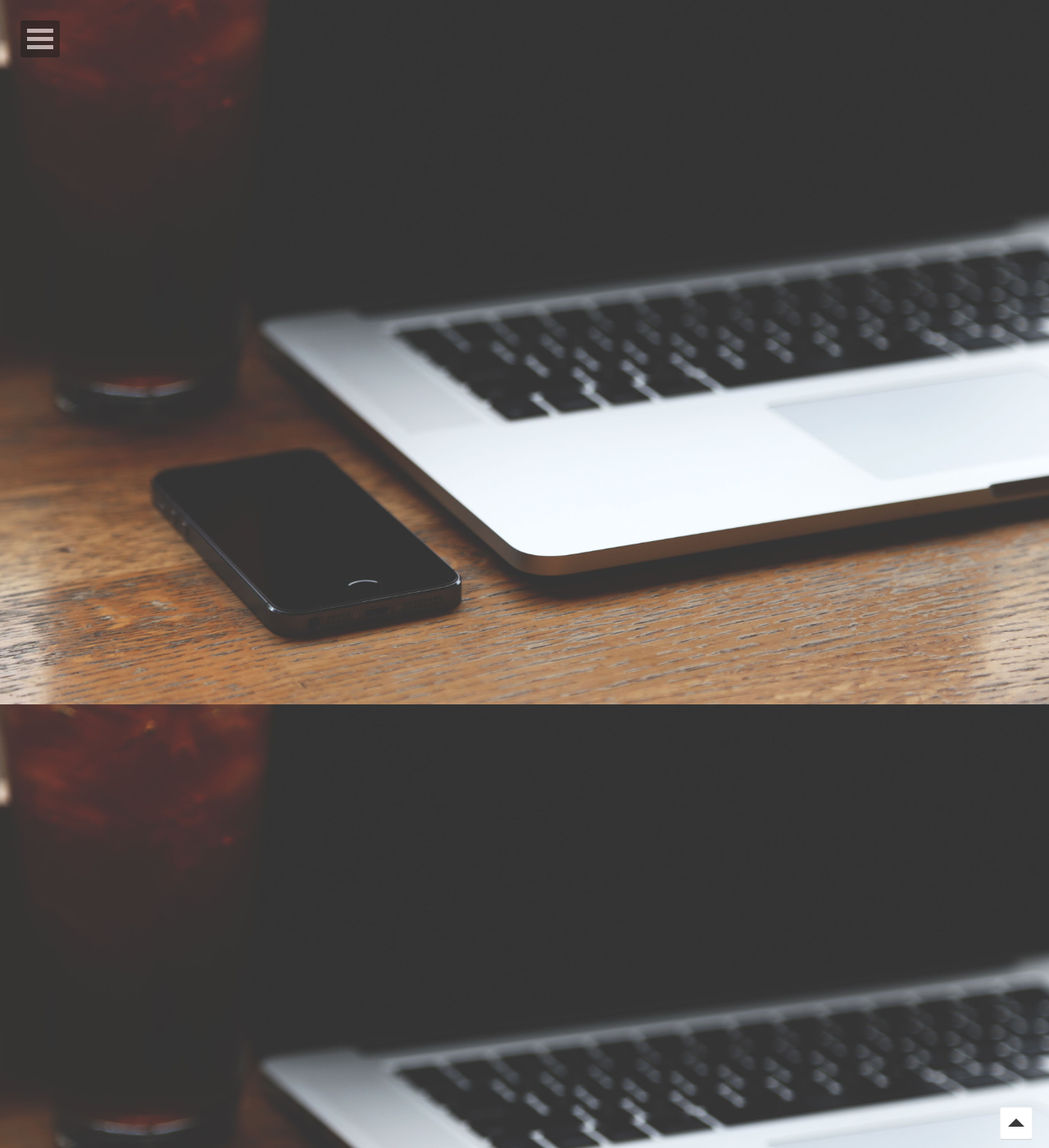
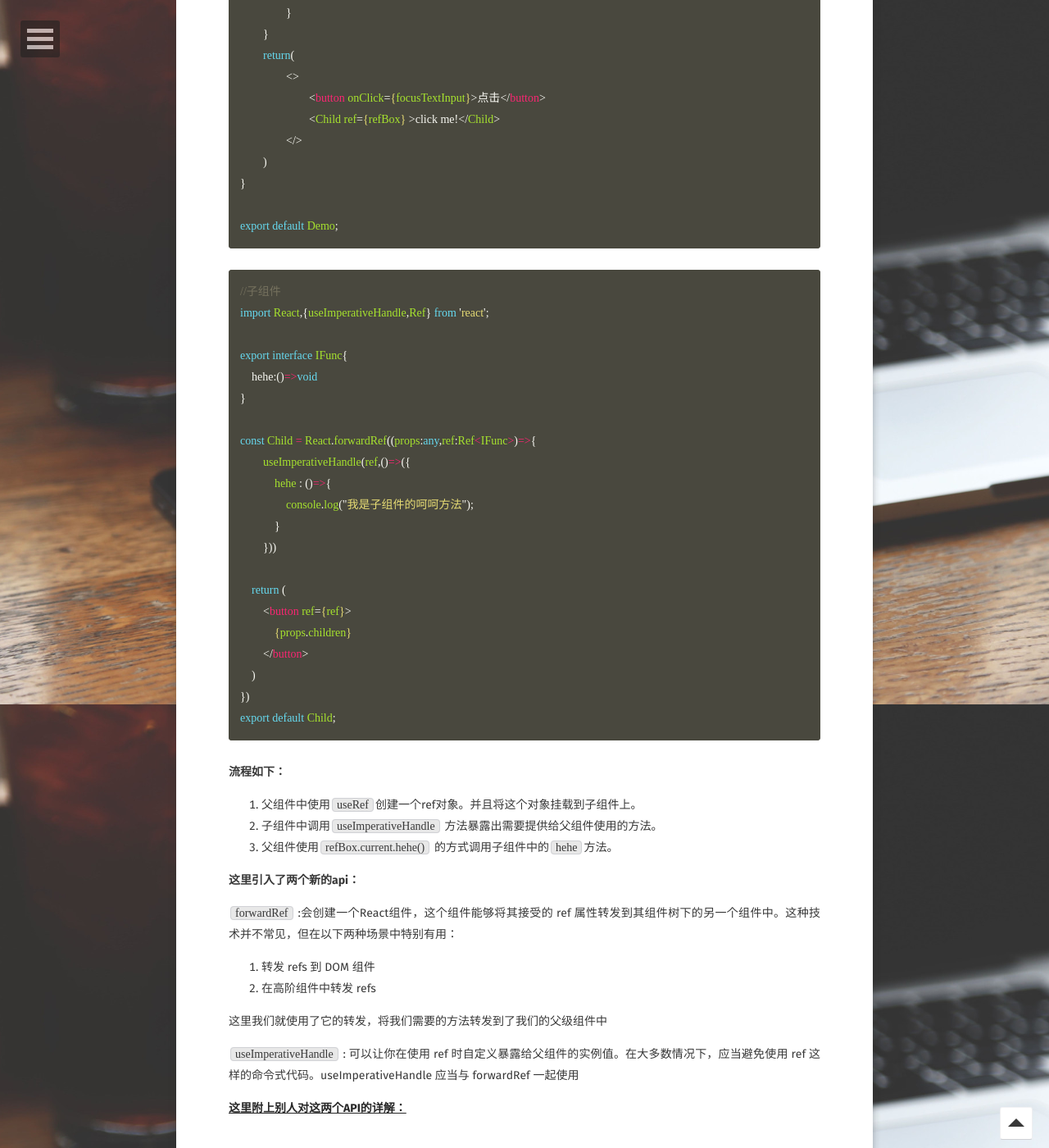
Before and after one commit to thomas-void0/lmxyjy.github.io, a Jekyll site: the page built from _posts/2019-12-31-react-hooks中的一些问题.md, in a window 1280 px wide and 1400 px high, scrolled down 3641 px. Shown: the whole window at 82% size. Built offline with Jekyll 4.4.1, drawn with Linux system fonts in a browser that asks for light colours; some web fonts are replaced; comment, search, counter and statistics services are not loaded; some of the changed text lies outside the part shown.

Commit message:
如何在父组件中调用子组件的方法

`````diff
--- a/_posts/2019-12-31-react-hooks中的一些问题.md
+++ b/_posts/2019-12-31-react-hooks中的一些问题.md
@@ -113,3 +113,79 @@ react官方对其的解释是:
 **问题二，在函数组件中，给antd的级联选择器初始化options的时候，改变options状态值，但是级联选择器中的数据依旧是初始值。**
 
 该问题暂时没找到解决的方法，mark一下。解决了再来记录。
+
+**问题三，在函数组件中，父组件如何调用子组件中的方法。**
+
+这个问题在我们之前的类组件写法中其实很简单，就是使用React.create()的方式创建一个ref对象。然后将这个对象挂载到我们对应的子组件上即可。
+
+但是在我写函数组件的时候，我发现这个方法不好使了。控制台直接报了警告，告诉我们不能使用以前的方式去获取函数组件的方法了。建议我们使用React.forwardRef方法去创建组件。
+
+在函数组件中父组件如果想要调用子组件中的方法，整个的流程就是如下demo所示：
+
+````tsx
+//父组件
+import React from 'react'
+import Child from "./App2";
+
+
+const Demo:React.FC = ()=>{
+	const refBox = useRef<HTMLInputElement>(null);
+
+	//点击按钮调用方法，执行子组件中的函数
+	const focusTextInput =():void=>{
+		if(refBox.current){
+			refBox.current.hehe();//调用子组件的hehe方法
+		}
+	}
+	return(
+		<>
+			<button onClick={focusTextInput}>点击</button>
+			<Child ref={refBox} >click me!</Child>
+		</>
+	)
+}
+
+export default Demo;
+````
+
+````tsx
+//子组件
+import React,{useImperativeHandle,Ref} from 'react';
+
+export interface IFunc{
+    hehe:()=>void
+}
+
+const Child = React.forwardRef((props:any,ref:Ref<IFunc>)=>{
+        useImperativeHandle(ref,()=>({
+            hehe : ()=>{
+                console.log("我是子组件的呵呵方法");
+            }
+        }))
+
+    return (
+        <button ref={ref}>
+            {props.children}
+        </button>
+    )
+})
+export default Child;
+````
+**流程如下：**
+
+1. 父组件中使用`useRef`创建一个ref对象。并且将这个对象挂载到子组件上。
+2. 子组件中调用`useImperativeHandle` 方法暴露出需要提供给父组件使用的方法。
+3. 父组件使用`refBox.current.hehe()` 的方式调用子组件中的`hehe`方法。
+
+**这里引入了两个新的api：**
+
+`forwardRef` :会创建一个React组件，这个组件能够将其接受的 ref 属性转发到其组件树下的另一个组件中。这种技术并不常见，但在以下两种场景中特别有用：
+
+1. 转发 refs 到 DOM 组件
+2. 在高阶组件中转发 refs
+
+这里我们就使用了它的转发，将我们需要的方法转发到了我们的父级组件中
+
+`useImperativeHandle` : 可以让你在使用 ref 时自定义暴露给父组件的实例值。在大多数情况下，应当避免使用 ref 这样的命令式代码。useImperativeHandle 应当与 forwardRef 一起使用
+
+[**这里附上别人对这两个API的详解：**](https://mp.weixin.qq.com/s/7Vuy_zzJnYpBiGBK5ps09A)
`````
